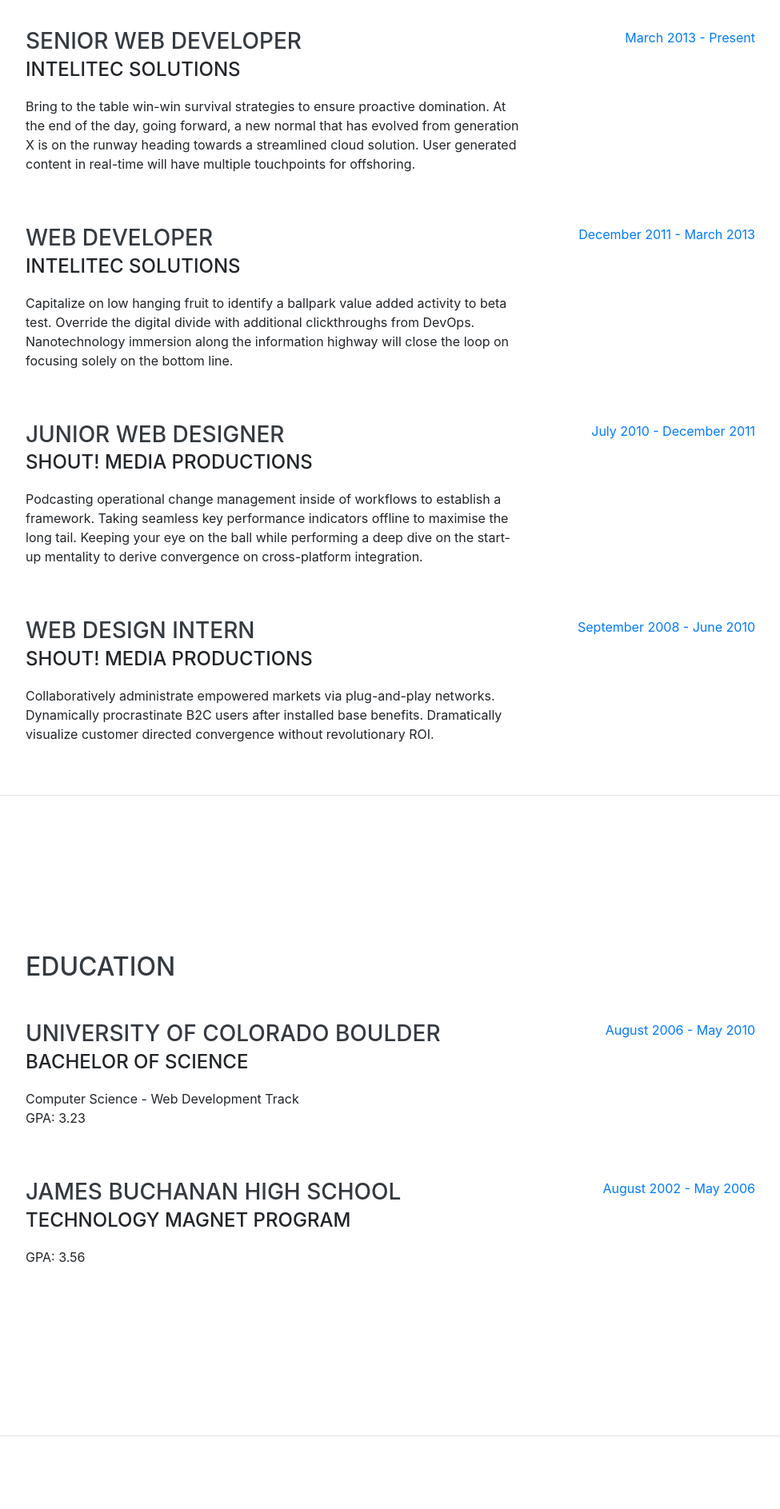
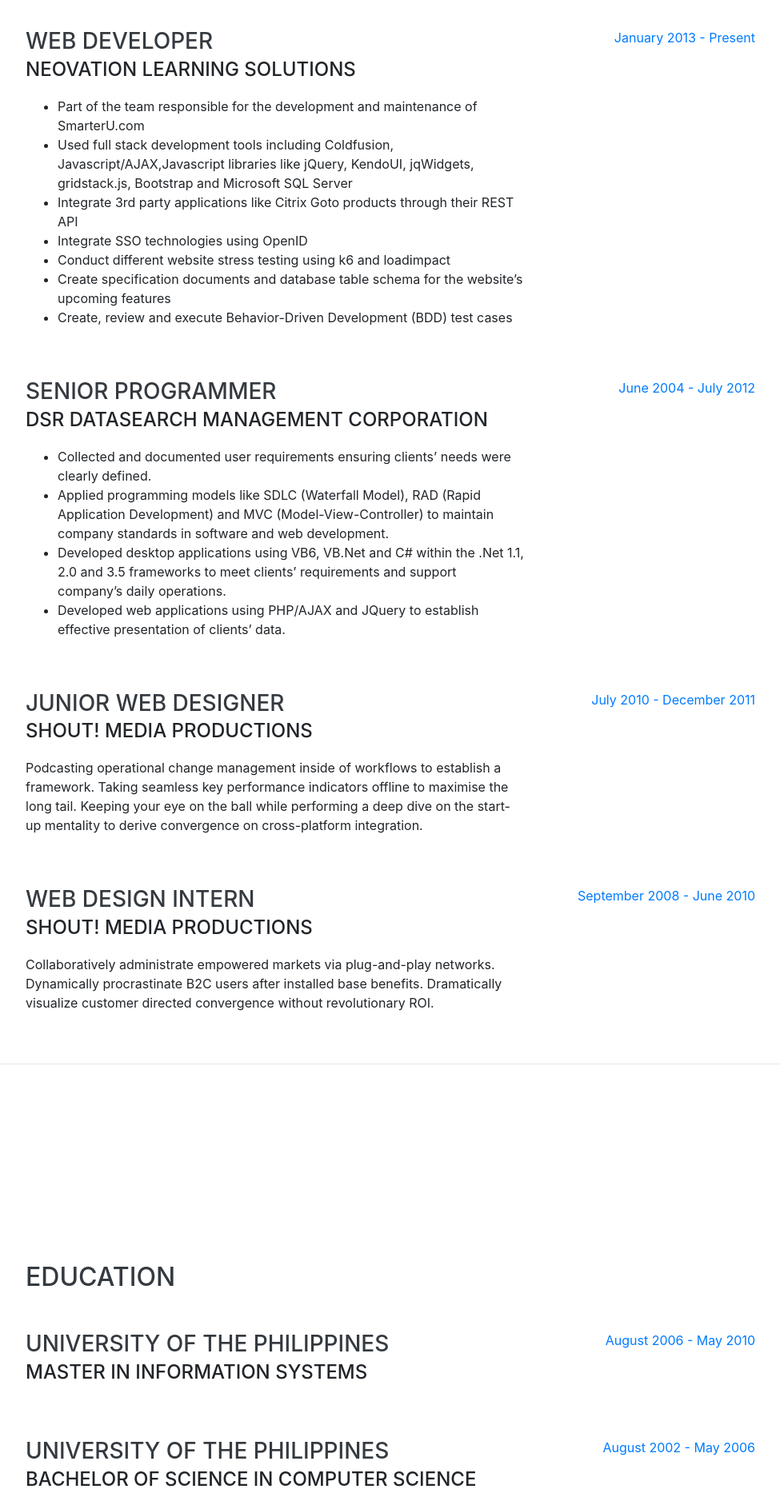
Before and after one commit to roldeguz/roldeguz.github.io, a website with bundled scripts: page index.html in a window 1280 px wide. Shown: the part 900-2787 px from the top of the page at 80% size, without its empty margins (288-1263 px from the left). Built offline with nearby package versions, Linux system fonts and the light colour scheme; a web font is replaced by a local one.

Commit message:
Updated README, Experience area

```diff
--- a/index.html
+++ b/index.html
@@ -68,12 +68,16 @@
         <div class="subheading mb-5">125-200 Beliveau Rd · Winnipeg, MB R2M 1T2 · (204) 963-3240 ·
           <a href="mailto:deguzman.ollie@gmail.com">deguzman.ollie@gmail.com</a>
         </div>
-        <p class="lead mb-5">I am experienced in leveraging agile frameworks to provide a robust synopsis for high level overviews. Iterative approaches to corporate strategy foster collaborative thinking to further the overall value proposition.</p>
+        <p class="lead mb-5">
+          I am a competent Computer Science professional with over fifteen years of IT experience and three years teaching experience, complemented by a Master degree in Information Systems.
+          Solid knowledge in systems analysis and design, software and web development, database administration, quality assurance and technical support. Excellent communication and interpersonal skills enabling collaborating with peers and providing technical support to local and foreign clients, Project Managers and QA personnel.
+          Demonstrated ability to multitask, work under tight deadlines and with minimum supervision; and capacity to learn and apply new technologies.
+        </p>
         <div class="social-icons">
           <a href="#">
             <i class="fab fa-linkedin-in"></i>
           </a>
-          <a href="#">
+          <a href="https://www.github.com/roldeguz">
             <i class="fab fa-github"></i>
           </a>
           <a href="#">
@@ -94,23 +98,36 @@
 
         <div class="resume-item d-flex flex-column flex-md-row justify-content-between mb-5">
           <div class="resume-content">
-            <h3 class="mb-0">Senior Web Developer</h3>
-            <div class="subheading mb-3">Intelitec Solutions</div>
-            <p>Bring to the table win-win survival strategies to ensure proactive domination. At the end of the day, going forward, a new normal that has evolved from generation X is on the runway heading towards a streamlined cloud solution. User generated content in real-time will have multiple touchpoints for offshoring.</p>
+            <h3 class="mb-0">Web Developer</h3>
+            <div class="subheading mb-3">Neovation Learning Solutions</div>
+            <ul>
+              <li>Part of the team responsible for the development and maintenance of SmarterU.com</li>
+              <li>Used full stack development tools including Coldfusion, Javascript/AJAX,Javascript libraries like jQuery, KendoUI, jqWidgets, gridstack.js, Bootstrap and Microsoft SQL Server</li>
+              <li>Integrate 3rd party applications like Citrix Goto products through their REST API</li>
+              <li>Integrate SSO technologies using OpenID</li>
+              <li>Conduct different  website stress testing using k6 and loadimpact</li>
+              <li>Create specification documents and database table schema for the website’s upcoming features</li>
+              <li>Create, review and execute Behavior-Driven Development (BDD) test cases</li>
+            </ul>
           </div>
           <div class="resume-date text-md-right">
-            <span class="text-primary">March 2013 - Present</span>
+            <span class="text-primary">January 2013 - Present</span>
           </div>
         </div>
 
         <div class="resume-item d-flex flex-column flex-md-row justify-content-between mb-5">
           <div class="resume-content">
-            <h3 class="mb-0">Web Developer</h3>
-            <div class="subheading mb-3">Intelitec Solutions</div>
-            <p>Capitalize on low hanging fruit to identify a ballpark value added activity to beta test. Override the digital divide with additional clickthroughs from DevOps. Nanotechnology immersion along the information highway will close the loop on focusing solely on the bottom line.</p>
+            <h3 class="mb-0">Senior Programmer</h3>
+            <div class="subheading mb-3">DSR Datasearch Management Corporation</div>
+            <ul>
+              <li>Collected and documented user requirements ensuring clients’ needs were clearly defined.</li>
+              <li>Applied programming models like SDLC (Waterfall Model), RAD (Rapid Application Development) and MVC (Model-View-Controller) to maintain company standards in software and web development.</li>
+              <li>Developed desktop applications using VB6, VB.Net and C# within the .Net 1.1, 2.0 and 3.5 frameworks to meet clients’ requirements and support company’s daily operations.</li>
+              <li>Developed web applications using PHP/AJAX and JQuery to establish effective presentation of clients’ data.</li>
+            </ul>
           </div>
           <div class="resume-date text-md-right">
-            <span class="text-primary">December 2011 - March 2013</span>
+            <span class="text-primary">June 2004 - July 2012</span>
           </div>
         </div>
 
@@ -148,10 +165,8 @@
 
         <div class="resume-item d-flex flex-column flex-md-row justify-content-between mb-5">
           <div class="resume-content">
-            <h3 class="mb-0">University of Colorado Boulder</h3>
-            <div class="subheading mb-3">Bachelor of Science</div>
-            <div>Computer Science - Web Development Track</div>
-            <p>GPA: 3.23</p>
+            <h3 class="mb-0">University of the Philippines</h3>
+            <div class="subheading mb-3">Master in Information Systems</div>
           </div>
           <div class="resume-date text-md-right">
             <span class="text-primary">August 2006 - May 2010</span>
@@ -160,9 +175,8 @@
 
         <div class="resume-item d-flex flex-column flex-md-row justify-content-between">
           <div class="resume-content">
-            <h3 class="mb-0">James Buchanan High School</h3>
-            <div class="subheading mb-3">Technology Magnet Program</div>
-            <p>GPA: 3.56</p>
+            <h3 class="mb-0">University of the Philippines</h3>
+            <div class="subheading mb-3">Bachelor of Science in Computer Science</div>
           </div>
           <div class="resume-date text-md-right">
             <span class="text-primary">August 2002 - May 2006</span>
```
Also changed, not shown: README.md.
